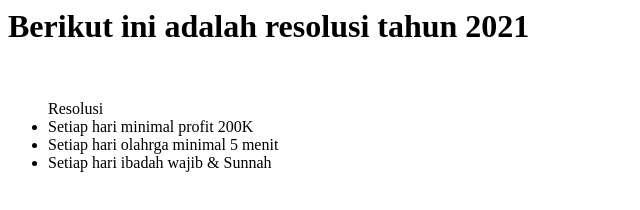
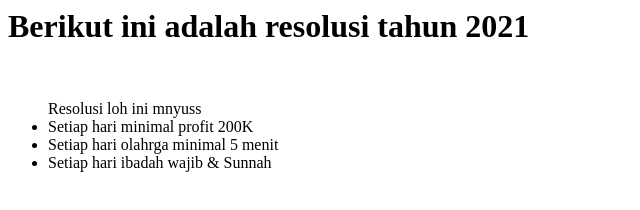
Before and after one commit to panjiariefsetiawan/frontend-web, a plain HTML site: page Index.html in a window 1280 px wide. Shown: the whole page, without its empty margins (0-640 px from the left). Drawn offline with Linux system fonts and the light colour scheme.

Commit message:
ubah index.html

```diff
--- a/Index.html
+++ b/Index.html
@@ -7,11 +7,11 @@
 <body>
   <H1>Berikut ini adalah resolusi tahun 2021</h1>
   <br>
-   <ul>Resolusi
+   <ul>Resolusi loh ini mnyuss
     <li>Setiap hari minimal profit 200K</li>
     <li>Setiap hari olahrga minimal 5 menit</li>
     <li>Setiap hari ibadah wajib & Sunnah</li>
-   </ul>
+  </ul>
 </body>
 
 </html>
```
